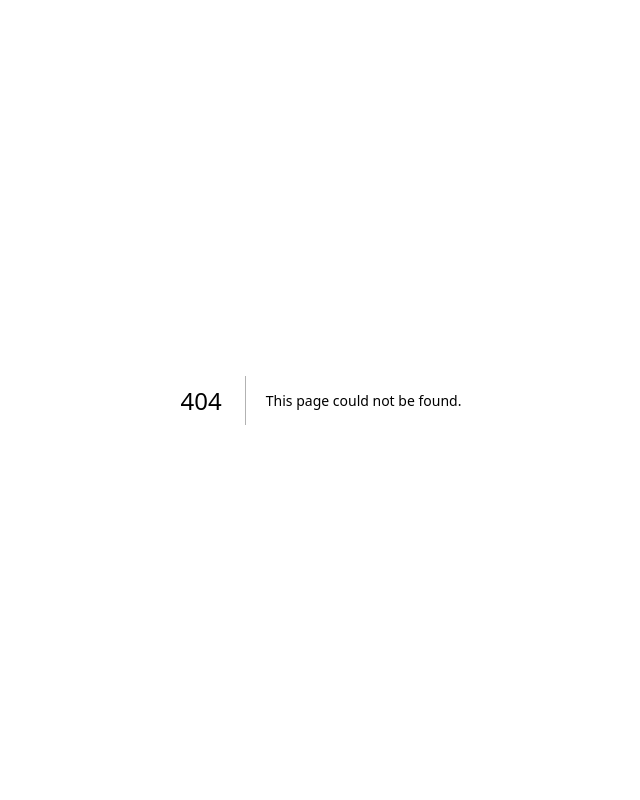
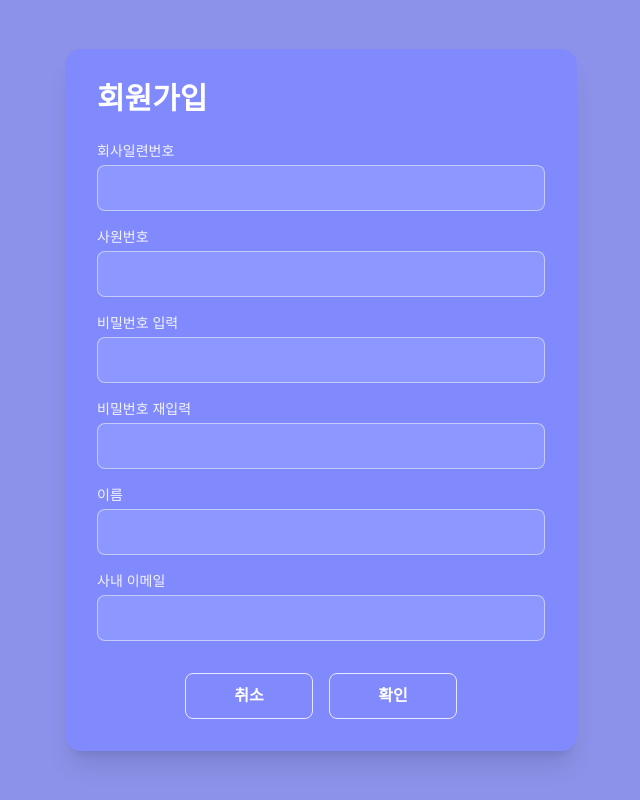
Before and after one commit to jaehoon1228-byte/8PM, a Next.js app: page /register in a window 1280 px wide. Before the commit this address had no page. Shown: the whole page, without its empty margins (319-959 px from the left). Built offline with nearby package versions, Linux system fonts and the light colour scheme.

Commit message:
로그인 및 회원가입 폼 수정, 회원가입 페이지 추가

```diff
--- /dev/null
+++ b/app/register/page.tsx
@@ -0,0 +1,5 @@
+import RegisterForm from "@/components/RegisterForm";
+
+export default function RegisterPage() {
+  return <RegisterForm />;
+}
--- a/components/LoginForm.tsx
+++ b/components/LoginForm.tsx
@@ -1,8 +1,10 @@
 'use client';
 
 import { useState } from "react";
+import { useRouter } from "next/navigation";
 
 export default function LoginForm() {
+    const router = useRouter();
     const [employeeId, setEmployeeId] = useState<string>('');
     const [password, setPassword] = useState<string>('');
     const [companycode, setCompanycode] = useState<string>('')
@@ -59,15 +61,16 @@ export default function LoginForm() {
                      className="w-full px-6 py-4 bg-transparent border border-white/70 rounded-lg text-white placeholder-white/80 focus:outline-none focus:border-white text-sm"/>
                 </div>
                 <button type="submit"
-                className="w-full py-4 bg-white text-[#8d95f7] font-bold rounded-lg hover:bg-opacity-90 transition-all text-sm">
+                    className="w-full py-4 bg-white text-[#8d95f7] font-bold rounded-lg hover:bg-opacity-90 transition-all text-sm">
                     로그인
                 </button>
             </form>
 
             <div className="flex justify-between items-center mt-10 text-sm text-white/90 px-1">
-                <button type="button" onClick={() => console.log('회원가입 클릭')} className="hover:underline focus:outline-none cursor-pointer">
+                <button type="button" onClick={() => router.push('/register')} className="hover:underline focus:outline-none cursor-pointer">
                     회원가입
                 </button>
+
                 <button type="button" onClick={() => console.log('비밀번호 찾기 클릭')} className="hover:underline focus:outline-none cursor-pointer">
                     비밀번호 찾기
                 </button>
--- a/components/RegisterForm.tsx
+++ b/components/RegisterForm.tsx
@@ -0,0 +1,176 @@
+'use client';
+
+import { useState } from "react";
+import { useRouter } from "next/navigation";
+
+export default function RegisterForm(){
+    const router = useRouter();
+    const [formData, setFormData] = useState({
+        employeeId:'',
+        password:'',
+        confirmPassword:'',
+        name:'',
+        companyEmail:'',
+        companyCode:''
+    });
+
+    const handleChange = (e: React.ChangeEvent<HTMLInputElement>) => {
+        const {name, value} = e.target;
+        setFormData((prev) => ({
+            ...prev,
+            [name]: value,
+        }));
+    }
+
+    const handleSubmit = (e: React.FormEvent) => {
+        e.preventDefault();
+
+        if(!formData.companyCode.trim()) {
+            alert('회사일련번호를 입력하세요.');
+            return;
+        }
+        if(!formData.employeeId.trim()) {
+            alert('사원번호를 입력하세요.');
+            return;
+        }
+
+        if(!formData.password.trim()) {
+            alert('비밀번호를 입력하세요.');
+            return;
+        }
+
+        if(!formData.companyEmail.trim()) {
+            alert('이메일을 입력하세요.');
+            return;
+        }
+
+        if(!formData.name.trim()) {
+            alert('이름을 입력하세요.');
+            return;
+        }
+
+        if(!formData.confirmPassword.trim()) {
+            alert('비밀번호를 입력하세요.');
+            return;
+        }
+
+        if (formData.password !== formData.confirmPassword) {
+            alert('비밀번호가 일치하지 않습니다.');
+            return;
+        }
+        console.log('회원가입 정보: ', formData);
+    }
+
+    const handleCancel = (e: React.MouseEvent<HTMLElement>) => {
+        e.preventDefault();
+        window.location.href='/';
+
+    }
+
+    return (
+        <div className="flex min-h-screen items-center justify-center bg-[#8c92e9] p-4">
+            <div className="w-full max-w-lg rounded-2xl bg-indigo-400/70 p-8 shadow-xl backdrop-blur-md">
+                <h1 className="mb-6 text-3xl font-bold text-white">
+                    회원가입
+                </h1>
+
+                <form onSubmit={handleSubmit} className="space-y-4">
+                    <div>
+                        <label className="mb-1 block text-sm font-medium text-white/90">
+                            회사일련번호
+                        </label>
+                        <input
+                            type="text"
+                            name="companyCode"
+                            value={formData.companyCode}
+                            onChange={handleChange}
+                            className="w-full rounded-lg border border-white/50 bg-indigo-300/30 px-4 py-2.5 text-white placeholder-white/60 outline-none focus:border-white focus:ring-2 focus:ring-white/30"
+                        />
+                    </div>
+
+                    <div>
+                        <label className="mb-1 block text-sm font-medium text-white/90">
+                            사원번호
+                        </label>
+                        <input
+                            type="text"
+                            name="employeeId"
+                            value={formData.employeeId}
+                            onChange={handleChange}
+                            className="w-full rounded-lg border border-white/50 bg-indigo-300/30 px-4 py-2.5 text-white placeholder-white/60 outline-none focus:border-white focus:ring-2 focus:ring-white/30"
+                        />
+                    </div>
+
+                    <div>
+                        <label className="mb-1 block text-sm font-medium text-white/90">
+                            비밀번호 입력
+                        </label>
+                        <input
+                            type="password"
+                            name="password"
+                            value={formData.password}
+                            onChange={handleChange}
+                            className="w-full rounded-lg border border-white/50 bg-indigo-300/30 px-4 py-2.5 text-white placeholder-white/60 outline-none focus:border-white focus:ring-2 focus:ring-white/30"
+                        />
+                    </div>
+
+                    <div>
+                        <label className="mb-1 block text-sm font-medium text-white/90">
+                            비밀번호 재입력
+                        </label>
+                        <input
+                            type="password"
+                            name="confirmPassword"
+                            value={formData.confirmPassword}
+                            onChange={handleChange}
+                            className="w-full rounded-lg border border-white/50 bg-indigo-300/30 px-4 py-2.5 text-white placeholder-white/60 outline-none focus:border-white focus:ring-2 focus:ring-white/30"
+                        />
+                    </div>
+
+                    <div>
+                        <label className="mb-1 block text-sm font-medium text-white/90">
+                            이름
+                        </label>
+                        <input
+                            type="text"
+                            name="name"
+                            value={formData.name}
+                            onChange={handleChange}
+                            className="w-full rounded-lg border border-white/50 bg-indigo-300/30 px-4 py-2.5 text-white placeholder-white/60 outline-none focus:border-white focus:ring-2 focus:ring-white/30"
+                        />
+                    </div>
+
+                    <div>
+                        <label className="mb-1 block text-sm font-medium text-white/90">
+                            사내 이메일
+                        </label>
+                        <input
+                            type="email"
+                            name="companyEmail"
+                            value={formData.companyEmail}
+                            onChange={handleChange}
+                            className="w-full rounded-lg border border-white/50 bg-indigo-300/30 px-4 py-2.5 text-white placeholder-white/60 outline-none focus:border-white focus:ring-2 focus:ring-white/30"
+                        />
+                    </div>
+
+                    <div className="flex justify-center gap-4 pt-4">
+                        <button
+                            type="button"
+                            onClick={handleCancel}
+                            className="w-32 rounded-lg border border-white/80 bg-transparent py-2.5 font-semibold text-white transition hover:bg-white/10 active:scale-95"
+                        >
+                            취소
+                        </button>
+
+                        <button
+                            type="submit"
+                            className="w-32 rounded-lg border border-white/80 bg-transparent py-2.5 font-semibold text-white transition hover:bg-white/10 active:scale-95"
+                        >
+                            확인
+                        </button>
+                    </div>
+                </form>
+            </div>
+        </div>
+    )
+}
```
